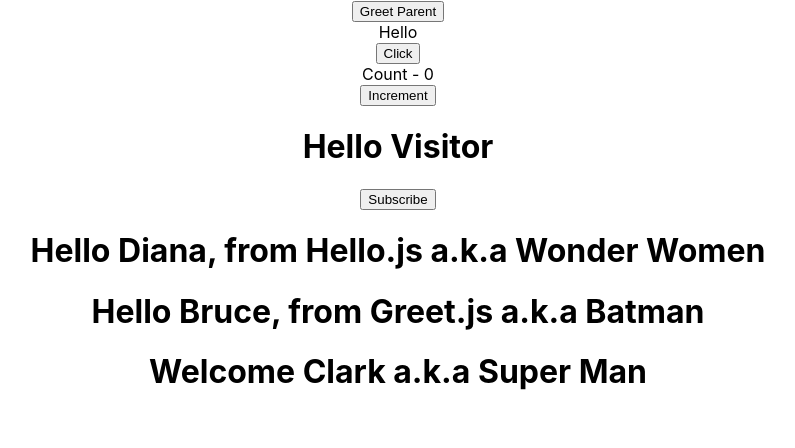
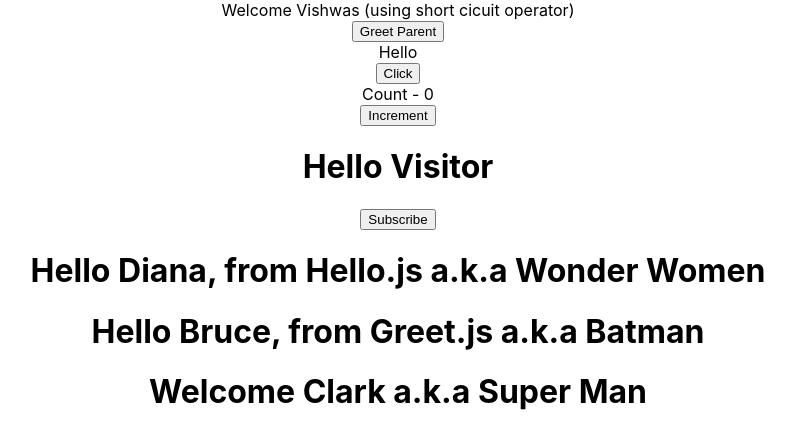
Before and after one commit to zahraamumtaz/react-practice, a React (Create React App) app: page / in a window 1280 px wide. Shown: the top 448 px of the page, without its empty margins (242-1037 px from the left). Built offline with nearby package versions, Linux system fonts and the light colour scheme.

Commit message:
conditional rendering

```diff
--- a/src/App.js
+++ b/src/App.js
@@ -7,10 +7,12 @@
 import Counter from "./components/Counter";
 import EventBind from "./components/EventBind";
 import ParentComponent from "./components/ParentComponent";
+import UserGreeting from "./components/UserGreeting";
 
 function App() {
   return (
     <div className="App">
+      <UserGreeting />
       <ParentComponent />
       <EventBind />
       <Counter />
--- /dev/null
+++ b/src/components/UserGreeting.js
@@ -0,0 +1,46 @@
+import React, { Component } from "react";
+
+export class UserGreeting extends Component {
+  constructor(props) {
+    super(props);
+
+    this.state = {
+      isLoggedIn: true,
+    };
+  }
+  render() {
+    return (
+      this.state.isLoggedIn && (
+        <div>Welcome Vishwas (using short cicuit operator)</div>
+      )
+    );
+    // if (this.state.isLoggedIn) {
+    //   return <div>Welcome Vishwas (using if-else)</div>;
+    // } else {
+    //   return <div>Welcome Guest (using if-else)</div>;
+    // }
+
+    // let message;
+    // if (this.state.isLoggedIn) {
+    //   message = <div>Hello Vishwas (Using element variables)</div>;
+    // } else {
+    //   message = <div>Hello Guest (Using element variables)</div>;
+    // }
+    // return <div>{message}</div>;
+
+    // return this.state.isLoggedIn ? (
+    //   <div>Welcome Vishwas (Using ternary operator)</div>
+    // ) : (
+    //   <div>Welcome Guest (Using ternary operator)</div>
+    // );
+
+    // return (
+    //   <div>
+    //     <div>Welcome Vishwas</div>
+    //     <div>Welcome Guest</div>
+    //   </div>
+    // );
+  }
+}
+
+export default UserGreeting;
```
